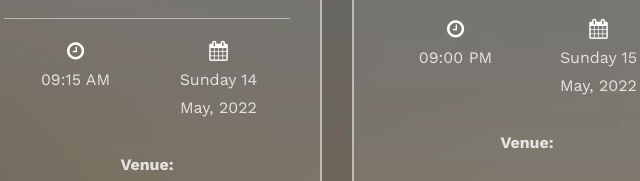
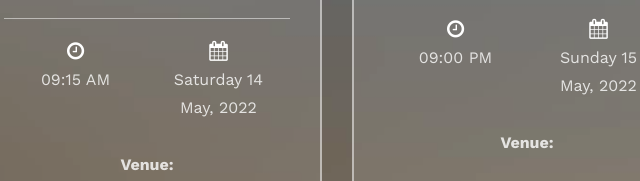
Before and after one commit to ArshaviWedsRoshan/PriyankWedsKrishna, a plain HTML site: page index.html in a window 1280 px wide. Shown: the part 2119-2300 px from the top of the page, 113-753 px from the left. Drawn offline with nearby package versions, Linux system fonts and the light colour scheme.

Commit message:
Update index.html

```diff
--- a/index.html
+++ b/index.html
@@ -158,7 +158,7 @@
                                         </div>
                                         <div class="event-col">
                                             <i class="fa fa-calendar"></i>
-                                            <span>Sunday 14</span>
+                                            <span>Saturday 14</span>
                                             <span>May, 2022</span>
                                         </div>
                                         <p style="font-weight: bold;">Venue:</p>
```
